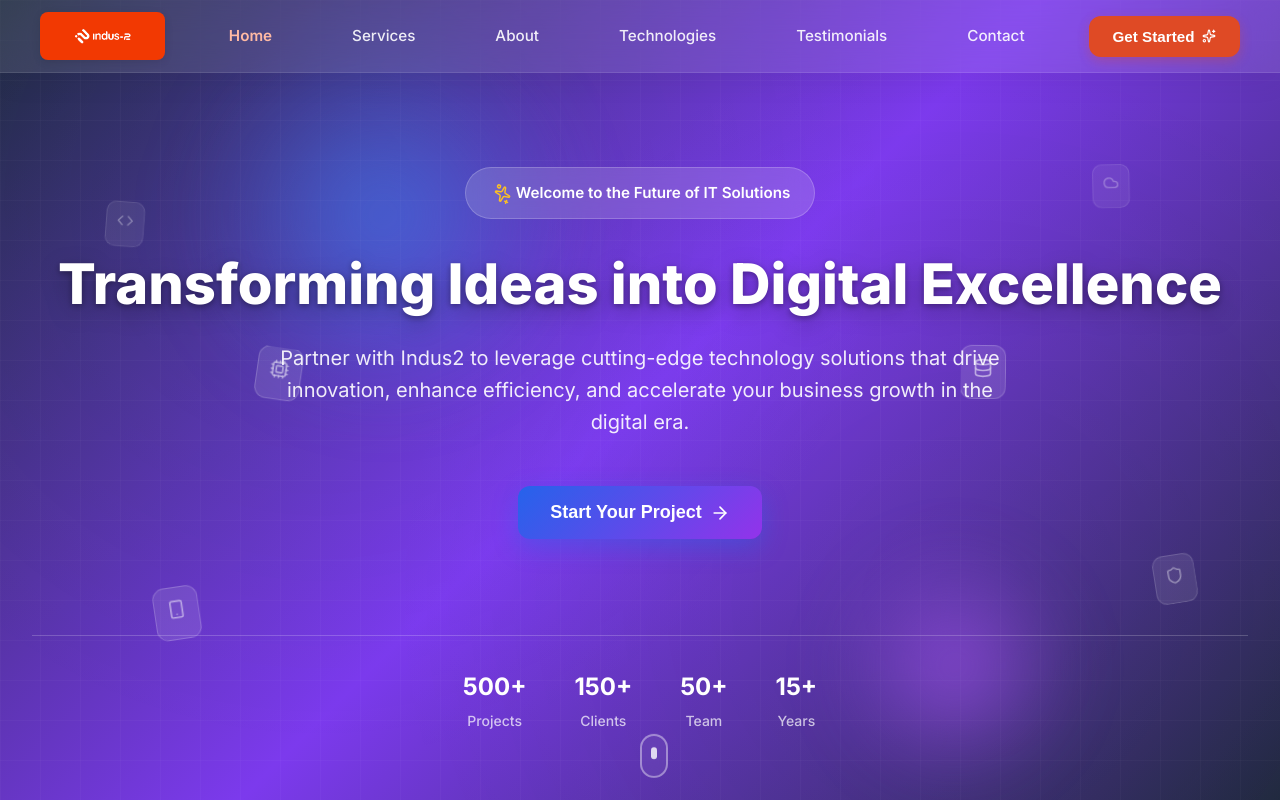
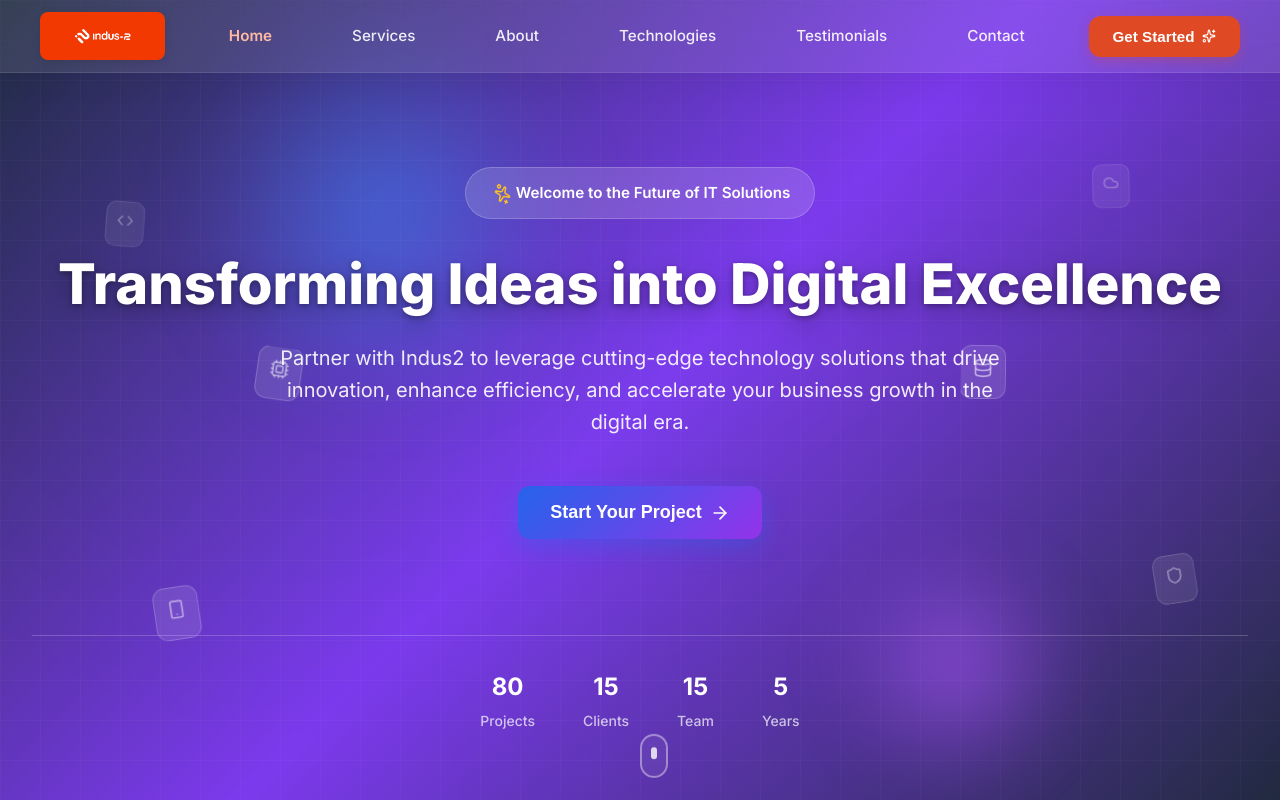
Before and after one commit to Avinash-jetwani/Indus2, a React (Vite) app: page / in a window 1280 px wide. Shown: the top 800 px of the page. Built offline with nearby package versions, Linux system fonts and the light colour scheme.

Commit message:
Update company stats content

```diff
--- a/src/components/sections/About.tsx
+++ b/src/components/sections/About.tsx
@@ -58,10 +58,10 @@ const About: React.FC = () => {
   ];
 
   const achievements = [
-    { number: '500+', label: 'Projects Completed', suffix: '' },
+    { number: '80', label: 'Projects Completed', suffix: '' },
     { number: '98', label: 'Client Satisfaction', suffix: '%' },
-    { number: '50+', label: 'Industry Awards', suffix: '' },
-    { number: '15+', label: 'Global Offices', suffix: '' }
+    { number: '15', label: 'Industry Awards', suffix: '' },
+    { number: '5', label: 'Global Offices', suffix: '' }
   ];
 
   return (
--- a/src/components/sections/Hero.tsx
+++ b/src/components/sections/Hero.tsx
@@ -235,10 +235,10 @@ const Hero: React.FC = () => {
             }}
           >
             {[
-              { value: '500+', label: 'Projects' },
-              { value: '150+', label: 'Clients' },
-              { value: '50+', label: 'Team' },
-              { value: '15+', label: 'Years' },
+              { value: '80', label: 'Projects' },
+              { value: '15', label: 'Clients' },
+              { value: '15', label: 'Team' },
+              { value: '5', label: 'Years' },
             ].map((stat, index) => (
               <motion.div
                 key={index}
--- a/src/data/content.ts
+++ b/src/data/content.ts
@@ -223,27 +223,27 @@ export const testimonials: Testimonial[] = [
 export const statistics: Statistic[] = [
   {
     id: '1',
-    value: '500',
+    value: '80',
     label: 'Projects Completed',
-    suffix: '+'
+    suffix: ''
   },
   {
     id: '2',
-    value: '150',
+    value: '15',
     label: 'Happy Clients',
-    suffix: '+'
+    suffix: ''
   },
   {
     id: '3',
-    value: '50',
+    value: '15',
     label: 'Team Members',
-    suffix: '+'
+    suffix: ''
   },
   {
     id: '4',
-    value: '15',
+    value: '5',
     label: 'Years of Experience',
-    suffix: '+'
+    suffix: ''
   }
 ];
 
```
